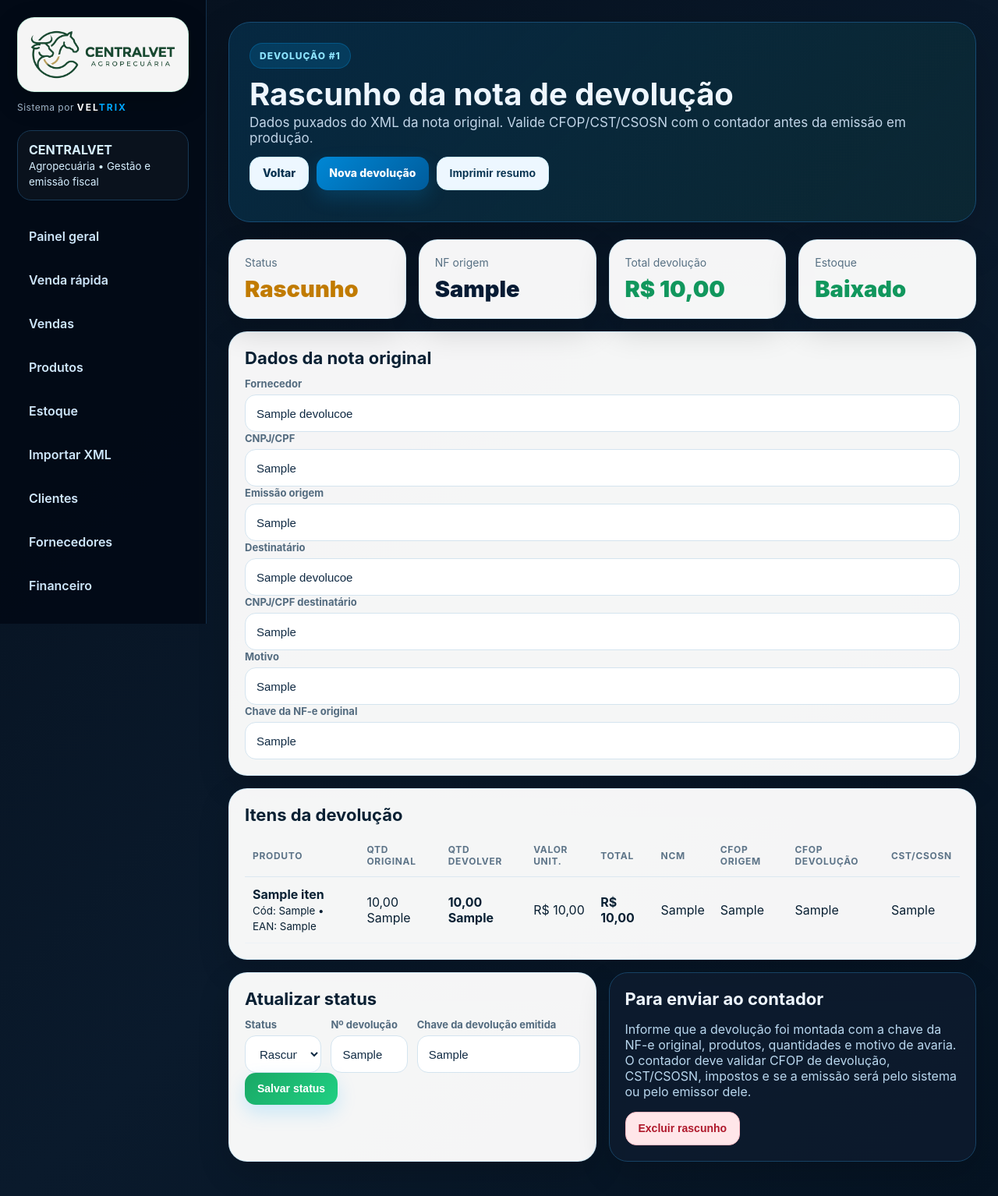
After one commit to sketchJayJay/CentralVet, a Flask app: page /devolucoes/1 in a window 1280 px wide. The commit adds this page. Shown: the whole page at 78% size. Run offline with Flask 3, Linux system fonts and the light colour scheme; the visitor is signed in with stand-in values (Sample User, id 1); tables that the repository leaves empty hold one stand-in row (values such as "Sample post").

Commit message:
Add files via upload

```diff
--- a/app.py
+++ b/app.py
@@ -3,6 +3,8 @@ import os
 import sqlite3
 import shutil
 import hashlib
+import base64
+import json
 import xml.etree.ElementTree as ET
 from datetime import datetime, date
 from functools import wraps
@@ -172,6 +174,7 @@ def parse_nfe_xml(xml_bytes):
     ide = xml_first(root, "ide")
     emit = xml_first(root, "emit")
     total_node = xml_first(root, "ICMSTot")
+    dest = xml_first(root, "dest")
     fornecedor_nome = xml_first_text(emit, "xNome") or xml_first_text(emit, "xFant")
     fornecedor_cnpj = xml_first_text(emit, "CNPJ") or xml_first_text(emit, "CPF")
     dados = {
@@ -181,6 +184,10 @@ def parse_nfe_xml(xml_bytes):
         "emissao": (xml_first_text(ide, "dhEmi") or xml_first_text(ide, "dEmi"))[:10],
         "fornecedor_nome": fornecedor_nome,
         "fornecedor_cnpj": fornecedor_cnpj,
+        "destinatario_nome": xml_first_text(dest, "xNome"),
+        "destinatario_cnpj": xml_first_text(dest, "CNPJ") or xml_first_text(dest, "CPF"),
+        "natureza": xml_first_text(ide, "natOp"),
+        "modelo": xml_first_text(ide, "mod"),
         "total": xml_float(xml_first_text(total_node, "vNF")),
         "itens": []
     }
@@ -346,6 +353,46 @@ def init_db():
             total REAL DEFAULT 0,
             itens_qtd INTEGER DEFAULT 0,
             observacao TEXT,
+            created_at TEXT DEFAULT CURRENT_TIMESTAMP
+        );
+        CREATE TABLE IF NOT EXISTS devolucoes (
+            id INTEGER PRIMARY KEY AUTOINCREMENT,
+            data TEXT,
+            fornecedor_nome TEXT,
+            fornecedor_cnpj TEXT,
+            destinatario_nome TEXT,
+            destinatario_cnpj TEXT,
+            chave_origem TEXT,
+            numero_origem TEXT,
+            serie_origem TEXT,
+            emissao_origem TEXT,
+            total_original REAL DEFAULT 0,
+            motivo TEXT,
+            status TEXT DEFAULT 'Rascunho',
+            baixou_estoque INTEGER DEFAULT 0,
+            nf_devolucao_numero TEXT,
+            nf_devolucao_chave TEXT,
+            xml_hash TEXT,
+            observacao TEXT,
+            created_at TEXT DEFAULT CURRENT_TIMESTAMP
+        );
+        CREATE TABLE IF NOT EXISTS devolucao_itens (
+            id INTEGER PRIMARY KEY AUTOINCREMENT,
+            devolucao_id INTEGER,
+            produto_id INTEGER,
+            codigo TEXT,
+            ean TEXT,
+            nome TEXT,
+            ncm TEXT,
+            cest TEXT,
+            cfop_original TEXT,
+            cfop_devolucao TEXT,
+            cst_csosn TEXT,
+            unidade TEXT,
+            quantidade_original REAL DEFAULT 0,
+            quantidade_devolver REAL DEFAULT 0,
+            valor_unitario REAL DEFAULT 0,
+            valor_total REAL DEFAULT 0,
             created_at TEXT DEFAULT CURRENT_TIMESTAMP
         );
         """)
@@ -829,6 +876,7 @@ def fiscal():
     cfg = fetch_one("SELECT * FROM fiscal_config WHERE id=1")
     notas = fetch_all("SELECT * FROM vendas WHERE nf_status!='Não emitida' ORDER BY id DESC LIMIT 80")
     xmls = fetch_all("SELECT * FROM xml_imports ORDER BY id DESC LIMIT 10")
+    devolucoes = fetch_all("SELECT * FROM devolucoes ORDER BY id DESC LIMIT 8")
     cert_status = cert_runtime_status()
     envs = {
         "CERTIFICADO_PATH": os.environ.get("CERTIFICADO_PATH", ""),
@@ -836,7 +884,7 @@ def fiscal():
         "AMBIENTE_FISCAL": os.environ.get("AMBIENTE_FISCAL", "homologacao"),
         "UF_EMPRESA": os.environ.get("UF_EMPRESA", "MG"),
     }
-    return render_template("fiscal.html", cfg=cfg, notas=notas, xmls=xmls, cert_status=cert_status, envs=envs)
+    return render_template("fiscal.html", cfg=cfg, notas=notas, xmls=xmls, devolucoes=devolucoes, cert_status=cert_status, envs=envs)
 
 @app.route("/fiscal/certificado", methods=["GET", "POST"])
 @login_required
@@ -981,6 +1029,185 @@ def importar_xml():
     return render_template("importar_xml.html", ultimos=ultimos, cfg=cfg)
 
 
+# ---------------- Devolução de mercadoria ----------------
+
+def find_product_for_xml_item(db, item):
+    prod = None
+    if item.get("codigo"):
+        prod = db.execute("SELECT * FROM produtos WHERE ativo=1 AND codigo=? LIMIT 1", (item.get("codigo"),)).fetchone()
+    if not prod and item.get("ean"):
+        prod = db.execute("SELECT * FROM produtos WHERE ativo=1 AND ean=? LIMIT 1", (item.get("ean"),)).fetchone()
+    if not prod and item.get("nome"):
+        prod = db.execute("SELECT * FROM produtos WHERE ativo=1 AND nome=? LIMIT 1", (item.get("nome"),)).fetchone()
+    return prod
+
+@app.route("/devolucoes")
+@login_required
+def devolucoes():
+    q = (request.args.get("q") or "").strip()
+    if q:
+        like = f"%{q}%"
+        rows = fetch_all("""
+            SELECT * FROM devolucoes
+            WHERE fornecedor_nome LIKE ? OR fornecedor_cnpj LIKE ? OR chave_origem LIKE ? OR numero_origem LIKE ?
+            ORDER BY id DESC
+        """, (like, like, like, like))
+    else:
+        rows = fetch_all("SELECT * FROM devolucoes ORDER BY id DESC LIMIT 120")
+    return render_template("devolucoes.html", rows=rows, q=q)
+
+@app.route("/devolucoes/nova", methods=["GET", "POST"])
+@login_required
+def nova_devolucao():
+    preview = None
+    encoded_xml = ""
+    if request.method == "POST" and request.form.get("acao") == "preview":
+        arq = request.files.get("xml_file")
+        if not arq or not arq.filename:
+            flash("Selecione o XML da nota de compra original.", "erro")
+            return redirect(url_for("nova_devolucao"))
+        xml_bytes = arq.read()
+        try:
+            dados = parse_nfe_xml(xml_bytes)
+        except Exception as e:
+            flash(f"Não consegui ler esse XML. Envie o XML completo da NF-e. Detalhe: {e}", "erro")
+            return redirect(url_for("nova_devolucao"))
+        if not dados["itens"]:
+            flash("XML lido, mas não encontrei produtos na nota.", "erro")
+            return redirect(url_for("nova_devolucao"))
+        xml_hash = hashlib.sha256(xml_bytes).hexdigest()
+        encoded_xml = base64.b64encode(xml_bytes).decode("ascii")
+        with get_db() as db:
+            itens = []
+            for i, item in enumerate(dados["itens"], start=1):
+                prod = find_product_for_xml_item(db, item)
+                d = dict(item)
+                d["idx"] = i
+                d["produto_id"] = prod["id"] if prod else ""
+                d["produto_estoque"] = prod["estoque"] if prod else 0
+                d["produto_status"] = "Encontrado no cadastro" if prod else "Ainda não cadastrado"
+                itens.append(d)
+        preview = {"dados": dados, "itens": itens, "xml_hash": xml_hash}
+    return render_template("devolucao_form.html", preview=preview, encoded_xml=encoded_xml, hoje=today_str())
+
+@app.route("/devolucoes/salvar", methods=["POST"])
+@login_required
+def salvar_devolucao():
+    xml_data = request.form.get("xml_data") or ""
+    if not xml_data:
+        flash("Importe primeiro o XML da nota original.", "erro")
+        return redirect(url_for("nova_devolucao"))
+    try:
+        xml_bytes = base64.b64decode(xml_data.encode("ascii"))
+        dados = parse_nfe_xml(xml_bytes)
+    except Exception as e:
+        flash(f"Não consegui recuperar os dados do XML. Tente importar novamente. Detalhe: {e}", "erro")
+        return redirect(url_for("nova_devolucao"))
+    xml_hash = hashlib.sha256(xml_bytes).hexdigest()
+    motivo = request.form.get("motivo") or "Devolução por avaria"
+    baixar_estoque = request.form.get("baixar_estoque") == "1"
+    cfop_devolucao_padrao = (request.form.get("cfop_devolucao_padrao") or "").strip()
+    obs = request.form.get("observacao") or ""
+    selecionados = 0
+    with get_db() as db:
+        cur = db.execute("""
+            INSERT INTO devolucoes
+            (data, fornecedor_nome, fornecedor_cnpj, destinatario_nome, destinatario_cnpj, chave_origem, numero_origem,
+             serie_origem, emissao_origem, total_original, motivo, status, baixou_estoque, xml_hash, observacao)
+            VALUES (?, ?, ?, ?, ?, ?, ?, ?, ?, ?, ?, ?, ?, ?, ?)
+        """, (
+            request.form.get("data") or today_str(), dados.get("fornecedor_nome"), dados.get("fornecedor_cnpj"),
+            dados.get("destinatario_nome"), dados.get("destinatario_cnpj"), dados.get("chave"), dados.get("numero"),
+            dados.get("serie"), dados.get("emissao"), dados.get("total"), motivo, "Rascunho", 1 if baixar_estoque else 0,
+            xml_hash, obs
+        ))
+        devolucao_id = cur.lastrowid
+        for idx, item in enumerate(dados["itens"], start=1):
+            usar = request.form.get(f"usar_{idx}") == "1"
+            if not usar:
+                continue
+            qtd_dev = money_to_float(request.form.get(f"qtd_devolver_{idx}"))
+            if qtd_dev <= 0:
+                continue
+            qtd_original = float(item.get("quantidade") or 0)
+            if qtd_original > 0 and qtd_dev > qtd_original:
+                qtd_dev = qtd_original
+            cfop_dev = request.form.get(f"cfop_devolucao_{idx}") or cfop_devolucao_padrao
+            prod = find_product_for_xml_item(db, item)
+            produto_id = prod["id"] if prod else None
+            valor_unit = float(item.get("valor_unitario") or 0)
+            valor_total = qtd_dev * valor_unit
+            db.execute("""
+                INSERT INTO devolucao_itens
+                (devolucao_id, produto_id, codigo, ean, nome, ncm, cest, cfop_original, cfop_devolucao, cst_csosn,
+                 unidade, quantidade_original, quantidade_devolver, valor_unitario, valor_total)
+                VALUES (?, ?, ?, ?, ?, ?, ?, ?, ?, ?, ?, ?, ?, ?, ?)
+            """, (devolucao_id, produto_id, item.get("codigo"), item.get("ean"), item.get("nome"), item.get("ncm"),
+                  item.get("cest"), item.get("cfop"), cfop_dev, item.get("cst_csosn"), item.get("unidade"), qtd_original,
+                  qtd_dev, valor_unit, valor_total))
+            selecionados += 1
+            if baixar_estoque and produto_id:
+                db.execute("UPDATE produtos SET estoque=estoque-? WHERE id=?", (qtd_dev, produto_id))
+                db.execute("""
+                    INSERT INTO estoque_mov (data, produto_id, tipo, quantidade, custo_unit, valor_total, origem, observacao)
+                    VALUES (?, ?, 'Saída', ?, ?, ?, ?, ?)
+                """, (request.form.get("data") or today_str(), produto_id, qtd_dev, valor_unit, valor_total,
+                      f"DEVOLUCAO #{devolucao_id}", f"Saída por devolução. NF origem {dados.get('numero') or ''}. Chave {dados.get('chave') or ''}"))
+        if selecionados <= 0:
+            db.execute("DELETE FROM devolucoes WHERE id=?", (devolucao_id,))
+            db.commit()
+            flash("Selecione pelo menos um produto e informe a quantidade para devolver.", "erro")
+            return redirect(url_for("nova_devolucao"))
+        db.commit()
+    backup_db("devolucao-criada")
+    flash("Devolução criada em rascunho. Confira os itens e envie os dados para o contador validar CFOP/CST antes da emissão real.", "ok")
+    return redirect(url_for("ver_devolucao", devolucao_id=devolucao_id))
+
+@app.route("/devolucoes/<int:devolucao_id>")
+@login_required
+def ver_devolucao(devolucao_id):
+    dev = fetch_one("SELECT * FROM devolucoes WHERE id=?", (devolucao_id,))
+    if not dev:
+        flash("Devolução não encontrada.", "erro")
+        return redirect(url_for("devolucoes"))
+    itens = fetch_all("SELECT * FROM devolucao_itens WHERE devolucao_id=? ORDER BY id", (devolucao_id,))
+    total = sum(float(i["valor_total"] or 0) for i in itens)
+    return render_template("devolucao_detalhe.html", dev=dev, itens=itens, total=total)
+
+@app.route("/devolucoes/<int:devolucao_id>/emitida", methods=["POST"])
+@login_required
+def marcar_devolucao_emitida(devolucao_id):
+    exec_sql("UPDATE devolucoes SET status=?, nf_devolucao_numero=?, nf_devolucao_chave=? WHERE id=?",
+             (request.form.get("status") or "Emitida", request.form.get("nf_devolucao_numero") or "", request.form.get("nf_devolucao_chave") or "", devolucao_id))
+    backup_db("devolucao-status")
+    flash("Status da devolução atualizado.", "ok")
+    return redirect(url_for("ver_devolucao", devolucao_id=devolucao_id))
+
+@app.route("/devolucoes/<int:devolucao_id>/excluir", methods=["POST"])
+@login_required
+def excluir_devolucao(devolucao_id):
+    dev = fetch_one("SELECT * FROM devolucoes WHERE id=?", (devolucao_id,))
+    if not dev:
+        flash("Devolução não encontrada.", "erro")
+        return redirect(url_for("devolucoes"))
+    if dev["status"] != "Rascunho":
+        flash("Só é possível excluir devolução em rascunho.", "erro")
+        return redirect(url_for("ver_devolucao", devolucao_id=devolucao_id))
+    with get_db() as db:
+        if dev["baixou_estoque"]:
+            itens = db.execute("SELECT * FROM devolucao_itens WHERE devolucao_id=?", (devolucao_id,)).fetchall()
+            for i in itens:
+                if i["produto_id"]:
+                    db.execute("UPDATE produtos SET estoque=estoque+? WHERE id=?", (i["quantidade_devolver"], i["produto_id"]))
+            db.execute("DELETE FROM estoque_mov WHERE origem=?", (f"DEVOLUCAO #{devolucao_id}",))
+        db.execute("DELETE FROM devolucao_itens WHERE devolucao_id=?", (devolucao_id,))
+        db.execute("DELETE FROM devolucoes WHERE id=?", (devolucao_id,))
+        db.commit()
+    backup_db("devolucao-excluida")
+    flash("Devolução excluída.", "ok")
+    return redirect(url_for("devolucoes"))
+
+
 # ---------------- Relatórios / Backup ----------------
 
 @app.route("/relatorios")
--- a/templates/base.html
+++ b/templates/base.html
@@ -37,6 +37,7 @@
       <a href="{{ url_for('fornecedores') }}">Fornecedores</a>
       <a href="{{ url_for('financeiro') }}">Financeiro</a>
       <a href="{{ url_for('fiscal') }}">Fiscal NF-e/NFC-e</a>
+      <a href="{{ url_for('devolucoes') }}">Devoluções</a>
       <a href="{{ url_for('relatorios') }}">Relatórios</a>
       <a href="{{ url_for('backups') }}">Backups</a>
       <a href="{{ url_for('logout') }}">Sair</a>
--- /dev/null
+++ b/templates/devolucao_detalhe.html
@@ -0,0 +1,80 @@
+{% extends "base.html" %}
+{% block content %}
+<section class="hero">
+  <span class="badge">Devolução #{{dev.id}}</span>
+  <h1>Rascunho da nota de devolução</h1>
+  <p>Dados puxados do XML da nota original. Valide CFOP/CST/CSOSN com o contador antes da emissão em produção.</p>
+  <div class="actions">
+    <a class="btn secondary" href="{{ url_for('devolucoes') }}">Voltar</a>
+    <a class="btn" href="{{ url_for('nova_devolucao') }}">Nova devolução</a>
+    <button class="secondary" onclick="window.print()">Imprimir resumo</button>
+  </div>
+</section>
+
+<div class="grid">
+  <div class="card metric"><div class="label">Status</div><div class="value {{ 'green' if dev.status=='Emitida' else 'warn' }}">{{dev.status}}</div></div>
+  <div class="card metric"><div class="label">NF origem</div><div class="value">{{dev.numero_origem or '-'}}</div></div>
+  <div class="card metric"><div class="label">Total devolução</div><div class="value green">{{total|money}}</div></div>
+  <div class="card metric"><div class="label">Estoque</div><div class="value {{ 'green' if dev.baixou_estoque else 'warn' }}">{{ 'Baixado' if dev.baixou_estoque else 'Não baixado' }}</div></div>
+</div>
+
+<div class="card">
+  <h2>Dados da nota original</h2>
+  <div class="row">
+    <div style="grid-column:span 2"><label>Fornecedor</label><input readonly value="{{dev.fornecedor_nome or '-'}}"></div>
+    <div><label>CNPJ/CPF</label><input readonly value="{{dev.fornecedor_cnpj or '-'}}"></div>
+    <div><label>Emissão origem</label><input readonly value="{{dev.emissao_origem|brdate}}"></div>
+    <div style="grid-column:span 2"><label>Destinatário</label><input readonly value="{{dev.destinatario_nome or '-'}}"></div>
+    <div><label>CNPJ/CPF destinatário</label><input readonly value="{{dev.destinatario_cnpj or '-'}}"></div>
+    <div><label>Motivo</label><input readonly value="{{dev.motivo}}"></div>
+    <div style="grid-column:span 4"><label>Chave da NF-e original</label><input readonly value="{{dev.chave_origem or '-'}}"></div>
+  </div>
+</div>
+
+<div class="card">
+  <h2>Itens da devolução</h2>
+  <div class="table-wrap">
+    <table>
+      <thead><tr><th>Produto</th><th>Qtd original</th><th>Qtd devolver</th><th>Valor unit.</th><th>Total</th><th>NCM</th><th>CFOP origem</th><th>CFOP devolução</th><th>CST/CSOSN</th></tr></thead>
+      <tbody>
+      {% for i in itens %}
+      <tr>
+        <td><b>{{i.nome}}</b><br><small>Cód: {{i.codigo or '-'}} • EAN: {{i.ean or '-'}}</small></td>
+        <td>{{i.quantidade_original|num}} {{i.unidade}}</td>
+        <td><b>{{i.quantidade_devolver|num}} {{i.unidade}}</b></td>
+        <td>{{i.valor_unitario|money}}</td>
+        <td><b>{{i.valor_total|money}}</b></td>
+        <td>{{i.ncm or '-'}}</td>
+        <td>{{i.cfop_original or '-'}}</td>
+        <td>{{i.cfop_devolucao or 'Confirmar'}}</td>
+        <td>{{i.cst_csosn or '-'}}</td>
+      </tr>
+      {% else %}<tr><td colspan="9">Nenhum item lançado.</td></tr>{% endfor %}
+      </tbody>
+    </table>
+  </div>
+</div>
+
+<div class="grid2 hide-print">
+  <div class="card">
+    <h2>Atualizar status</h2>
+    <form method="post" action="{{ url_for('marcar_devolucao_emitida', devolucao_id=dev.id) }}">
+      <div class="row">
+        <div><label>Status</label><select name="status"><option {{'selected' if dev.status=='Rascunho' else ''}}>Rascunho</option><option {{'selected' if dev.status=='Emitida' else ''}}>Emitida</option><option {{'selected' if dev.status=='Emitida pelo contador' else ''}}>Emitida pelo contador</option><option {{'selected' if dev.status=='Cancelada' else ''}}>Cancelada</option></select></div>
+        <div><label>Nº devolução</label><input name="nf_devolucao_numero" value="{{dev.nf_devolucao_numero or ''}}"></div>
+        <div style="grid-column:span 2"><label>Chave da devolução emitida</label><input name="nf_devolucao_chave" value="{{dev.nf_devolucao_chave or ''}}"></div>
+      </div>
+      <button class="green">Salvar status</button>
+    </form>
+  </div>
+  <div class="card dark">
+    <h2>Para enviar ao contador</h2>
+    <p style="color:#b9d7ee">Informe que a devolução foi montada com a chave da NF-e original, produtos, quantidades e motivo de avaria. O contador deve validar CFOP de devolução, CST/CSOSN, impostos e se a emissão será pelo sistema ou pelo emissor dele.</p>
+    {% if dev.status == 'Rascunho' %}
+    <form method="post" action="{{ url_for('excluir_devolucao', devolucao_id=dev.id) }}" onsubmit="return confirm('Excluir esta devolução?')">
+      <button class="danger">Excluir rascunho</button>
+    </form>
+    {% endif %}
+  </div>
+</div>
+{% endblock %}
```
Also changed, not shown: templates/devolucao_form.html (added, +79 -0 lines), templates/devolucoes.html (added, +37 -0 lines), templates/fiscal.html (+11 -2 lines), README.md, 1 other file.
